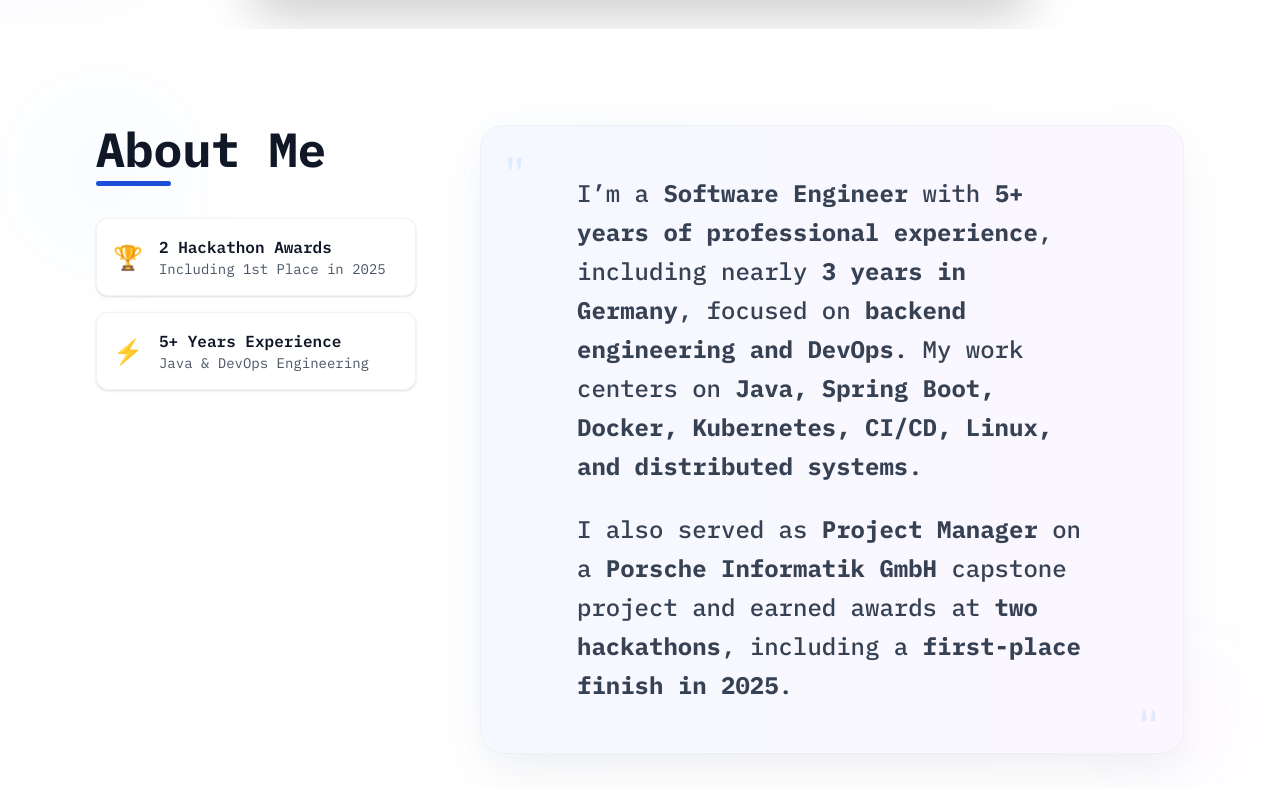
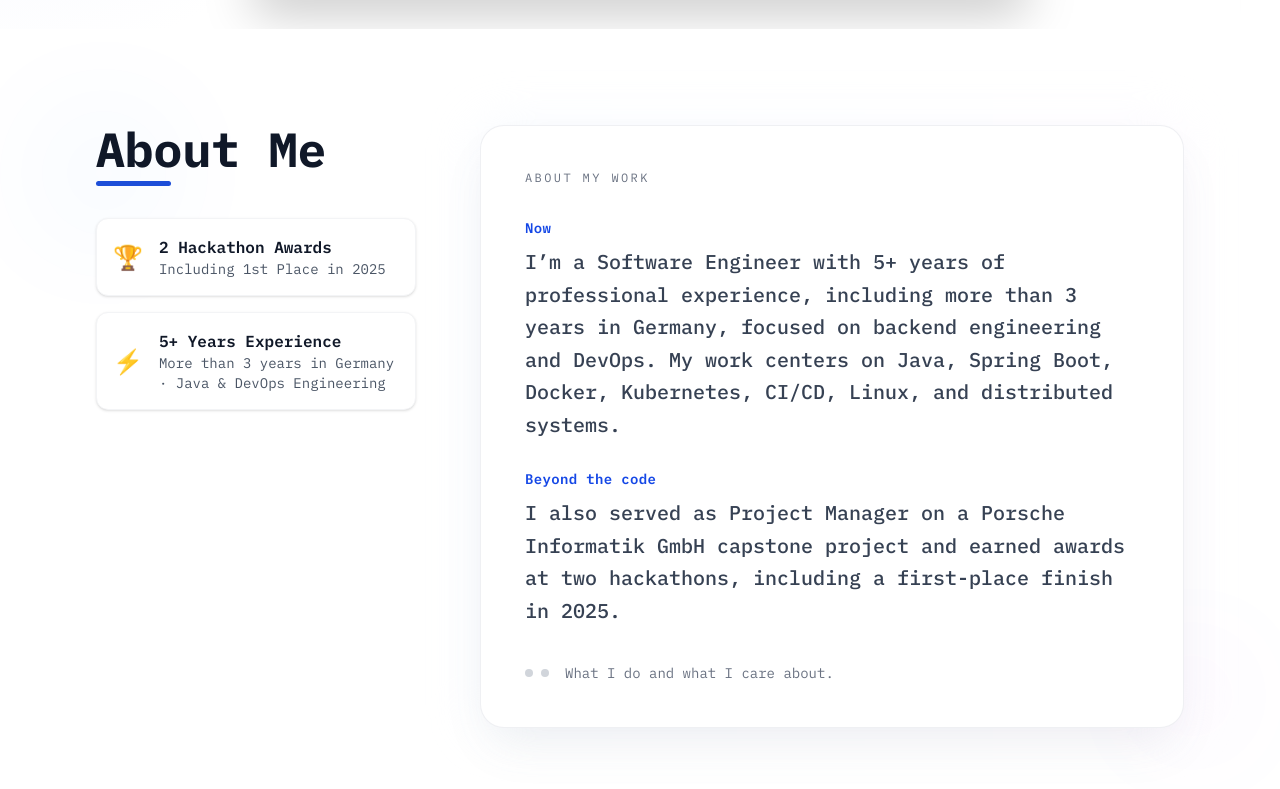
Before and after one commit to pratikmondal6/pratikmondal6.github.io, an Astro site: page / in a window 1280 px wide. Shown: the part 771-1560 px from the top of the page. Built offline with nearby package versions, Linux system fonts and the light colour scheme; Astro itself is replaced by a stand-in of ours.

Commit message:
about me

```diff
--- a/src/components/About.astro
+++ b/src/components/About.astro
@@ -4,7 +4,20 @@ import { siteConfig } from "../config";
 // Extract key highlights from the about text
 const highlights = [
   { icon: "🏆", text: "2 Hackathon Awards", subtext: "Including 1st Place in 2025" },
-  { icon: "⚡", text: "5+ Years Experience", subtext: "Java & DevOps Engineering" }
+  { icon: "⚡", text: "5+ Years Experience", subtext: "More than 3 years in Germany · Java & DevOps Engineering" }
+];
+
+const story = [
+  {
+    label: "Now",
+    text: "I’m a Software Engineer with 5+ years of professional experience, including more than 3 years in Germany, focused on backend engineering and DevOps. My work centers on Java, Spring Boot, Docker, Kubernetes, CI/CD, Linux, and distributed systems.",
+    emphasis: ["Software Engineer", "5+ years of professional experience", "more than 3 years in Germany", "backend engineering", "DevOps", "Java", "Spring Boot", "Docker", "Kubernetes", "CI/CD", "distributed systems"]
+  },
+  {
+    label: "Beyond the code",
+    text: "I also served as Project Manager on a Porsche Informatik GmbH capstone project and earned awards at two hackathons, including a first-place finish in 2025.",
+    emphasis: ["Project Manager", "Porsche Informatik GmbH", "two hackathons", "first-place finish in 2025"]
+  }
 ];
 ---
 
@@ -47,24 +60,74 @@ const highlights = [
       </div>
 
       <div class="lg:col-span-8 flex items-center min-h-[400px]">
-        <!-- Main about content with enhanced styling -->
+        <!-- Guided story: progressive, skimmable, and accessible -->
         <div class="relative w-full">
           <div class="absolute inset-0 bg-gradient-to-r from-blue-50/50 to-purple-50/50 rounded-3xl blur-xl"></div>
-          <div class="relative bg-white rounded-3xl border border-gray-200/60 p-8 sm:p-10 md:p-12 shadow-2xl shadow-gray-500/10 hover:shadow-3xl hover:shadow-gray-500/15 hover:-translate-y-2 hover:scale-[1.02] transition-all duration-700 backdrop-blur-sm group">
-            <!-- Quote decoration -->
-            <div class="absolute top-6 left-6 text-5xl text-blue-200/40 font-serif leading-none">"</div>
-
-            <div class="text-lg sm:text-xl md:text-2xl leading-relaxed text-gray-700 relative z-10 pl-12 pr-12 font-medium" set:html={siteConfig.aboutMe}>
+          <div class="story-card relative bg-white rounded-3xl border border-gray-200/60 p-7 sm:p-9 md:p-11 shadow-2xl shadow-gray-500/10">
+            <div class="relative z-10">
+              <div class="flex items-center justify-between gap-4 mb-8">
+                <p class="text-xs uppercase tracking-[0.2em] text-gray-500">About my work</p>
+              </div>
+              <div id="about-story" class="story-content space-y-7 text-lg sm:text-xl leading-relaxed text-gray-700 font-medium" aria-live="polite">
+                {story.map((item, index) => (
+                  <article class="story-step" data-step={index}>
+                    <p class="mb-2 text-sm font-semibold tracking-wide text-blue-700">{item.label}</p>
+                    <p class="story-text" data-text={item.text} data-emphasis={item.emphasis.join("|")}>{item.text}</p>
+                  </article>
+                ))}
+              </div>
+              <div class="mt-9 flex items-center gap-4">
+                <div class="story-progress flex gap-2" aria-hidden="true">
+                  {story.map((_, index) => <span class="story-dot" data-dot={index}></span>)}
+                </div>
+                <p id="story-status" class="text-sm text-gray-500">What I do and what I care about.</p>
+              </div>
             </div>
-
-            <!-- Bottom decoration -->
-            <div class="absolute bottom-6 right-6 text-5xl text-blue-200/40 font-serif rotate-180 leading-none">"</div>
-
-            <!-- Subtle glow effect -->
-            <div class="absolute inset-0 rounded-3xl bg-gradient-to-r from-blue-500/5 to-purple-500/5 opacity-100 hover:opacity-75 transition-opacity duration-700"></div>
           </div>
         </div>
       </div>
     </div>
   </div>
 </section>
+
+<script>
+  const storyRoot = document.querySelector('#about-story');
+  if (storyRoot) {
+    const steps = [...storyRoot.querySelectorAll('.story-step')];
+    const dots = [...document.querySelectorAll('.story-dot')];
+    const reduceMotion = window.matchMedia('(prefers-reduced-motion: reduce)').matches;
+    let timer;
+    let running = true;
+    const finish = () => {
+      clearTimeout(timer); running = false;
+      steps.forEach((step) => step.classList.add('is-visible'));
+      dots.forEach((dot) => dot.classList.add('is-active'));
+    };
+    const reveal = (stepIndex = 0, wordIndex = 0) => {
+      if (!running || stepIndex >= steps.length) return finish();
+      const text = steps[stepIndex].querySelector('.story-text');
+      const allWords = words(text.dataset.text);
+      const visible = allWords.slice(0, wordIndex + 1).join(' ');
+      text.innerHTML = visible;
+      (text.dataset.emphasis || '').split('|').filter(Boolean).forEach((phrase) => {
+        text.innerHTML = text.innerHTML.replace(phrase, `<strong>${phrase}</strong>`);
+      });
+      steps[stepIndex].classList.add('is-visible'); dots[stepIndex].classList.add('is-active');
+      if (wordIndex + 1 < allWords.length) timer = setTimeout(() => reveal(stepIndex, wordIndex + 1), reduceMotion ? 0 : 72);
+      else timer = setTimeout(() => reveal(stepIndex + 1, 0), reduceMotion ? 0 : 700);
+    };
+    const observer = new IntersectionObserver((entries) => { if (entries.some((entry) => entry.isIntersecting)) { observer.disconnect(); if (reduceMotion) finish(); else reveal(); } }, { threshold: 0.25 });
+    observer.observe(storyRoot);
+  }
+</script>
+
+<style>
+  .story-step { opacity: 1; transition: opacity 300ms ease; }
+  .story-step.is-visible { opacity: 1; }
+  .story-text strong { font-weight: 700; color: #111827; }
+  .story-text span { animation: wordIn 260ms ease both; }
+  .story-dot { width: 0.5rem; height: 0.5rem; border-radius: 999px; background: #d1d5db; transition: all 300ms ease; }
+  .story-dot.is-active { width: 1.5rem; background: var(--accent-color, #1d4ed8); }
+  @keyframes wordIn { from { opacity: 0; transform: translateY(3px); } to { opacity: 1; transform: translateY(0); } }
+  @media (prefers-reduced-motion: reduce) { .story-step, .story-dot, .story-text span { transition: none; animation: none; } }
+</style>
```
